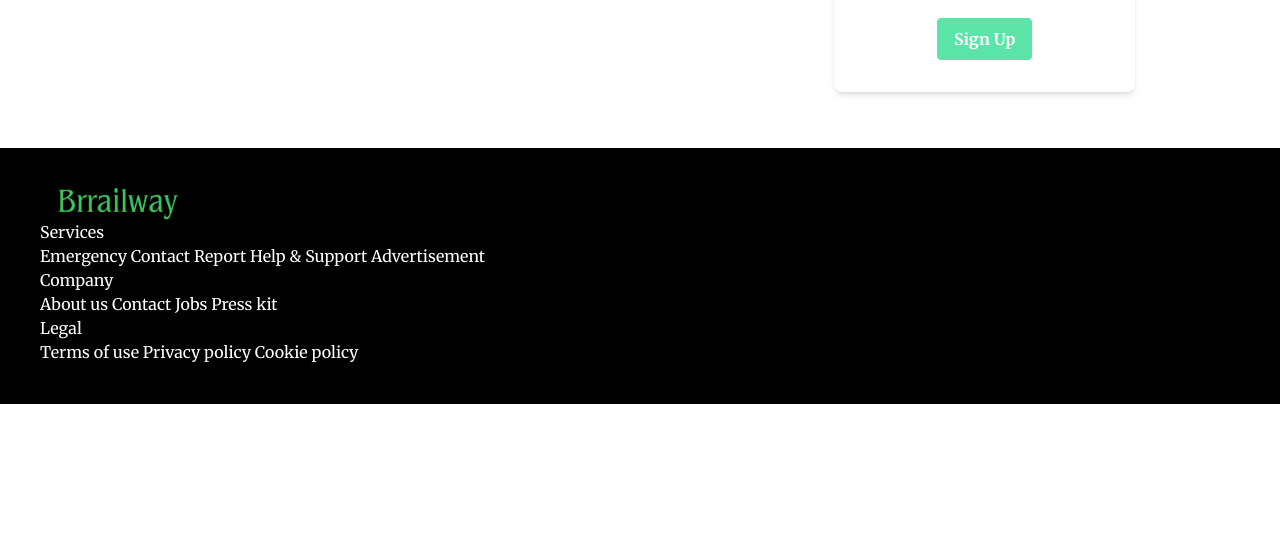
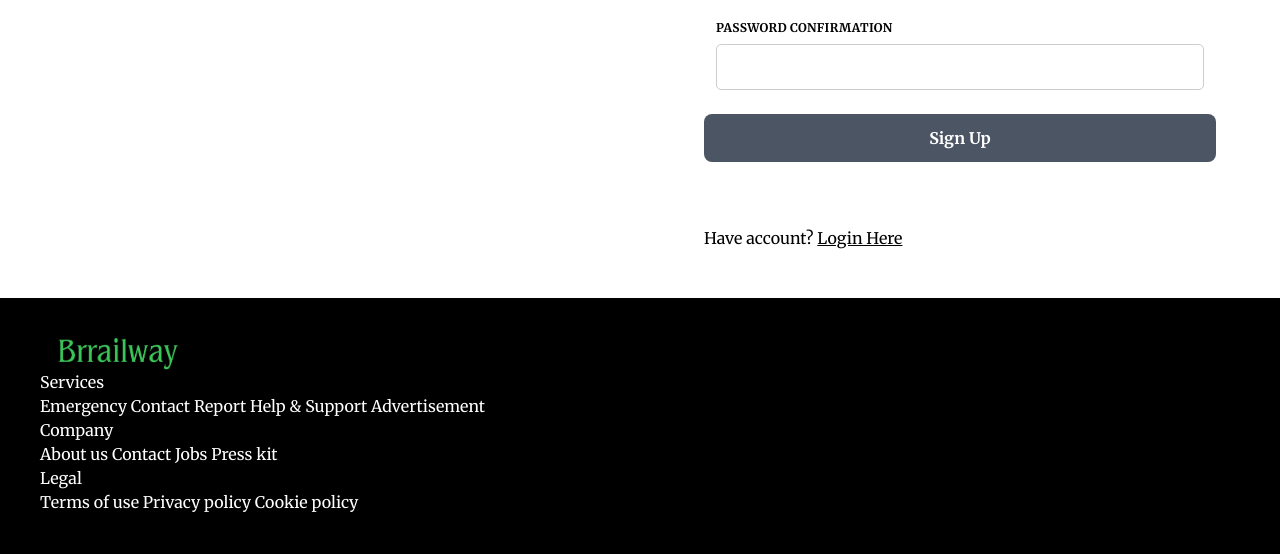
Before and after one commit to Rasel006/TrainTicketFinal, a Django app: page /accounts/register/ in a window 1280 px wide. Shown: the part 680-1234 px from the top of the page. Before the commit the page ends 1084 px from the top, so only its background shows below. Run offline with Django 4.2, Linux system fonts and the light colour scheme; parts of the project's set-up code (start-up, migrations or seed data) failed here and were passed over; some libraries are stand-ins or nearby versions.

Commit message:
account templates update

```diff
--- a/account/forms.py
+++ b/account/forms.py
@@ -2,12 +2,19 @@ from django.contrib.auth.forms import UserCreationForm, UserChangeForm
 from django.contrib.auth.models import User
 from .models import UserAccount
 from django import forms
+from django.core.exceptions import ValidationError
 
 class UserRegForm(UserCreationForm):
     nid=forms.IntegerField(label='NID')
     class Meta:
         model=User
         fields = ['username', 'email', 'password1','password2','nid']
+
+    def clean_nid(self):
+        nid = self.cleaned_data['nid']
+        if UserAccount.objects.filter(nid=nid).exists():
+            raise ValidationError("NID already exists")
+        return nid
 
     def save(self, commit=True):
         new_user = super().save(commit=False)
--- a/account/templates/account/profile.html
+++ b/account/templates/account/profile.html
@@ -86,7 +86,7 @@
   {{form.password}}
   </div>
   <div class="mt-5 text-center">
-    <button class="hover:bg-white text-white bg-[#5AE4A8] hover:text-[#5AE4A8] border-[#5AE4A8] border-opacity-100 font-bold py-2 px-4 mt-2 rounded" style="border: 1px solid #5AE4A8;" type="submit">
+    <button class="bg-green-600 w-1/2 py-2 text-white rounded-lg" type="submit">
       Update Info
     </button>
 
--- a/account/templates/account/user_reg.html
+++ b/account/templates/account/user_reg.html
@@ -1,5 +1,23 @@
 {% extends 'base.html' %}
 {% block content %}
+
+{% if form.non_field_errors %}
+{%for error in form.non_field_errors %}
+{{request.user}}
+<div class="bg-red-200 border border-red-400 text-red-400 px-4 py-3">
+  <p class="font-bold">Error!</p>
+  <p class="block sm:inline">{{ error }}</p>
+</div>
+{% endfor %}
+{% endif %}
+
+<!-- {% if form.errors %}
+    <ul>
+        {% for error in form.errors %}
+            <li>{{ error }}</li>
+        {% endfor %}
+    </ul>
+{% endif %} -->
 
 <style>
     input[type="text"] {
@@ -40,17 +58,22 @@
 }
 </style>
 
-<h1 class="text-3xl text-center mt-12 text-[#5AE4A8]">Register Now</h1>
-<div class="px-1 py-0.5 bg-[#5AE4A8] w-20 mx-auto mb-5"></div>
-
-
-
-<div class="mb-10 flex justify-between items-center">
-    <div class="mx-auto">
-        <img src="https://img.freepik.com/free-vector/account-concept-illustration_114360-399.jpg?w=740&t=st=1710178635~exp=1710179235~hmac=3cc555d06a03bbb32adb1466361c240c6f7daa22cd3042d7a2e130aea90a5cd5" alt="#">
+<div class="h-full w-full">
+    <div class="block md:flex justify-center items-center">
+        <div class="w-full h-full md:w-1/2">
+            <img class="" src="https://img.freepik.com/premium-vector/vector-illustration-register-now-speech-bubble-label_180786-180.jpg" alt="#">
         </div>
-    <div class="mx-auto">
-        <form method="post" class="shadow-md rounded-lg px-8 pt-8 pb-8 mb-4">
+        <div class="w-full md:w-1/2">
+            <p class="text-sm text-nowrap md:text-xl font-bold ml-6 md:ml-16 text-violet-600 my-6 md:my-12">
+                Train Ticket System Registration
+              </p>
+              <h1 class="text-2xl md:text-3xl text-gray-700 font-bold ml-6 md:ml-16 mt-6 md:mt-12">
+                SIGN UP
+              </h1>
+              <p class="text-xs md:text-sm text-nowrap text-gray-700 font-bold ml-6 md:ml-16">
+                Sign up To Enter a New World
+              </p>
+            <form method="post" class="px-6 md:px-16 py-8 md:py-16">
                 {% csrf_token %}
                 {% for hidden_field in form.hidden_fields %}
                 {{ hidden_field.errors }}
@@ -59,7 +82,7 @@
 
                 <div class="mb-6">
                     <div class="w-full px-3 mb-3">
-                    <label class="block uppercase tracking-wide text-xs font-bold mb-2" for="{{ form.username.id_for_label }}">{{ form.username.label }}</label>
+                        <label class="block uppercase tracking-wide   text-xs font-bold mb-2" for="{{ form.username.id_for_label }}">{{ form.username.label }}</label>
                         {{ form.username }}
                         {% if form.username.errors %}
                         {% for error in form.username.errors %}
@@ -70,8 +93,9 @@
                 </div>
                 <div class="mb-6">
                     <div class="w-full px-3 mb-3">
-                    <label class="block uppercase tracking-wide text-xs font-bold mb-2" for="{{ form.nid.id_for_label }}">{{ form.nid.label }}</label>
+                        <label class="block uppercase tracking-wide   text-xs font-bold mb-2" for="{{ form.nid.id_for_label }}">{{ form.nid.label }}</label>
                         {{ form.nid }}
+
                         {% if form.nid.errors %}
                         {% for error in form.nid.errors %}
                         <p class="text-red-600 text-sm pb-2">{{ error }}</p>
@@ -82,7 +106,7 @@
 
                 <div>
                     <div class="w-full px-3 mb-6">
-                    <label class="block uppercase tracking-wide text-xs font-bold mb-2" for="{{ form.email.id_for_label }}">
+                        <label class="block uppercase tracking-wide   text-xs font-bold mb-2" for="{{ form.email.id_for_label }}">
                             {{ form.email.label }}
                         </label>
                         {{ form.email }}
@@ -95,7 +119,7 @@
                 </div>
                 <div>
                     <div class="w-full px-3 mb-6">
-                    <label class="block uppercase tracking-wide text-xs font-bold mb-2" for="{{ form.password1.id_for_label }}">
+                        <label class="block uppercase tracking-wide   text-xs font-bold mb-2" for="{{ form.password1.id_for_label }}">
                             {{ form.password1.label }}
                         </label>
                         {{ form.password1 }}
@@ -108,7 +132,7 @@
                 </div>
                 <div>
                     <div class="w-full px-3 mb-6">
-                    <label class="block uppercase tracking-wide text-xs font-bold mb-2" for="{{ form.password2.id_for_label }}">
+                        <label class="block uppercase tracking-wide   text-xs font-bold mb-2" for="{{ form.password2.id_for_label }}">
                             {{ form.password2.label }}
                         </label>
                         {{ form.password2 }}
@@ -124,10 +148,21 @@
                 {{ hidden_field }}
                 {% endfor %}
                 <div class="text-center mt-6">
-                <button class="hover:bg-white text-white bg-[#5AE4A8] hover:text-[#5AE4A8] border-[#5AE4A8] border-opacity-100 font-bold py-2 px-4 mt-2 rounded" style="border: 1px solid #5AE4A8;" type="submit">Sign Up</button>
+                    <button class="bg-gray-600 text-white  w-full py-3 cursor-pointer rounded-lg font-bold" type="submit">Sign Up</button>
                 </div>
             </form>
+            <p class="ml-16 pb-12">
+                Have account?
+                <a href="{% url 'login' %}">
+                  <span class="underline">
+                    Login Here
+                  </span>
+                </a>
+              </p>
+        </div>
     </div>
 </div>
 
+
+
 {% endblock %}
```
Also changed, not shown: account/templates/account/profileInfo.html (+25 -6 lines), account/templates/account/user_login.html (+25 -9 lines). Lines whose indentation alone changed are shown as unchanged.
